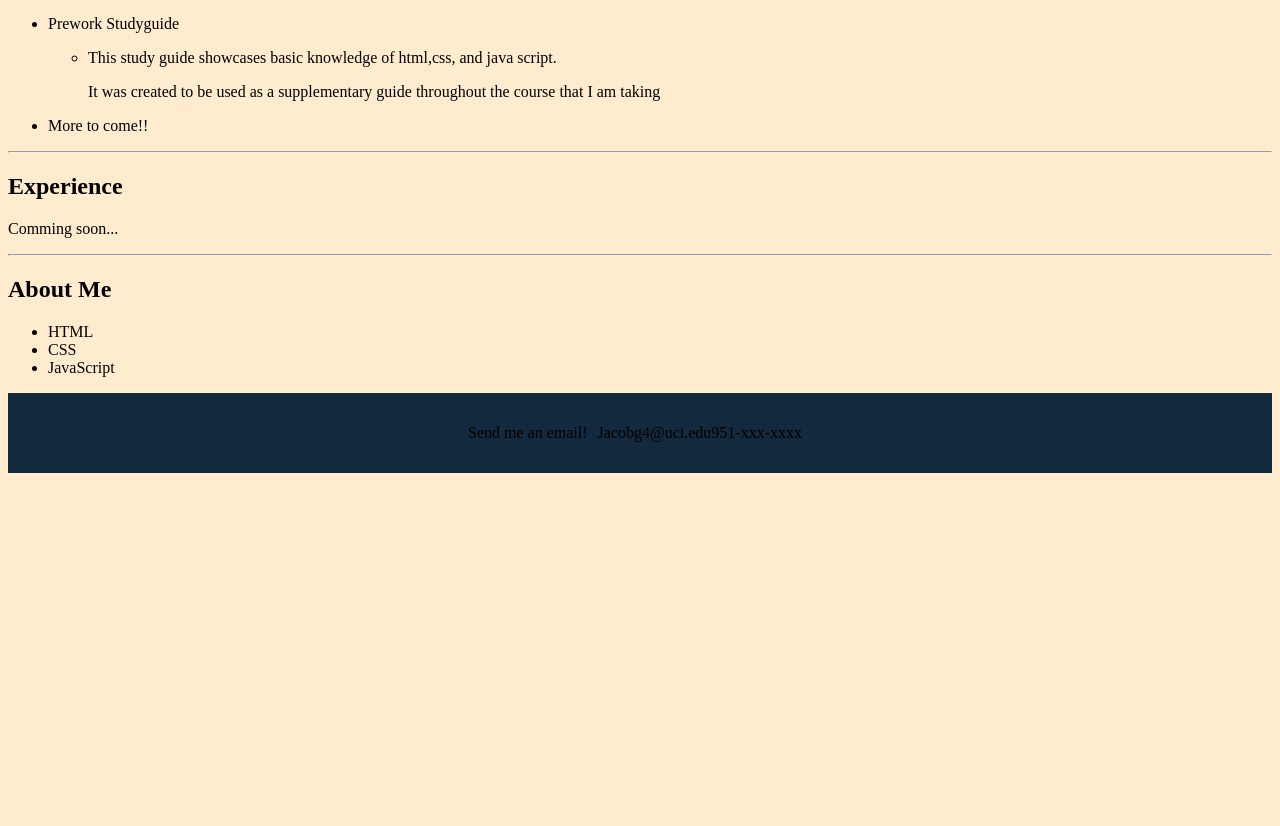
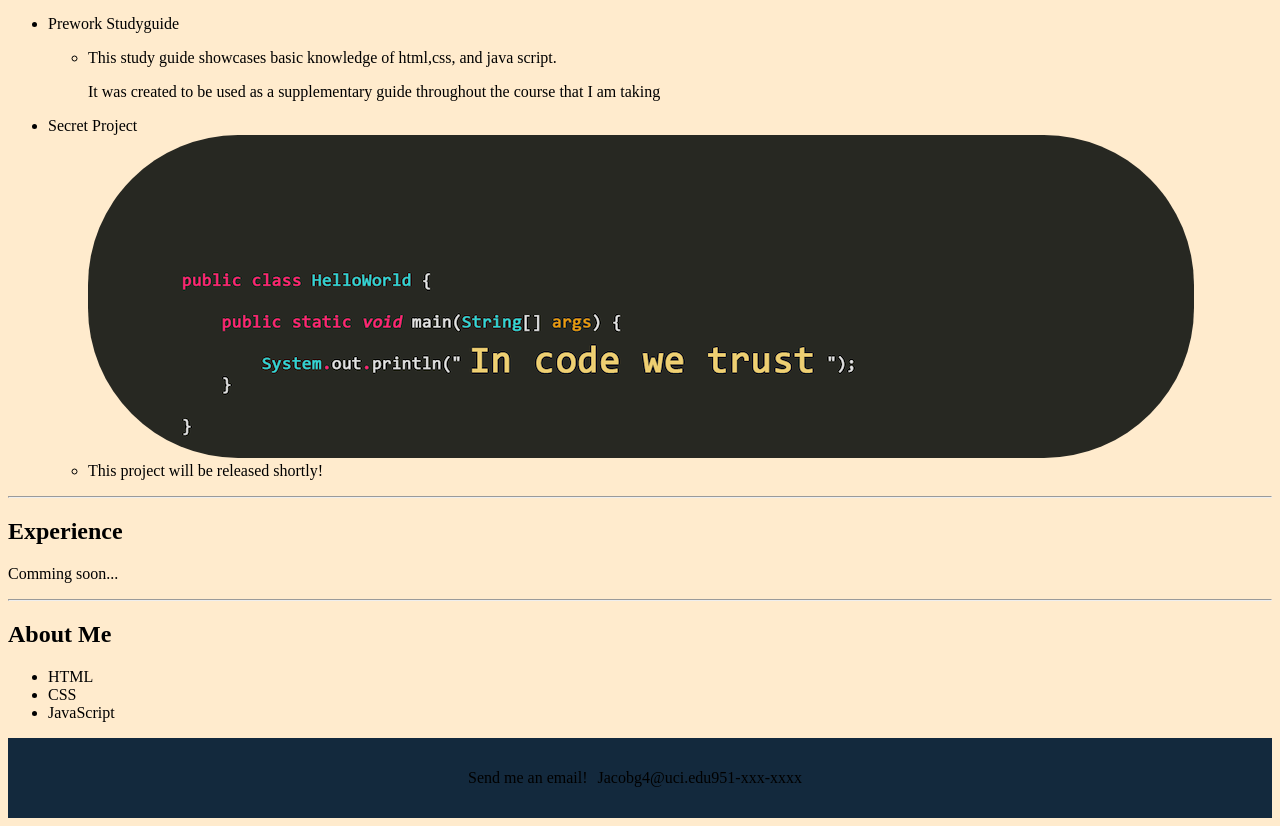
Before and after one commit to DevJake99/camp-portfolio, a plain HTML site: page index.html in a window 1280 px wide. Shown: the part 1078-1904 px from the top of the page. Before the commit the page ends 1559 px from the top, so only its background shows below. Drawn offline with Linux system fonts and the light colour scheme.

Commit message:
added more main content

```diff
--- a/Assets/style.css
+++ b/Assets/style.css
@@ -32,6 +32,7 @@ header  {
     margin: 10px
 
   }
+
 
   .profile {
     width: 300px;
--- a/index.html
+++ b/index.html
@@ -22,7 +22,9 @@
     <h1>Jacob Garcia</h1>
     <hr>
     <main>
-        <section>
+        <div>
+
+            <section class="imgorg">
                 <h2 id="Projects">Projects:</h2>
                 <a href="https://devjake99.github.io/Prework-Study-Guide/" target="_blank"
                 > <img class="sgpng" src="Assets/Images/PreWorkSG.png"></a>
@@ -37,7 +39,11 @@
                         </ul>
 
                     </li>
-                <li> More to come!!</li>
+                    <li> Secret Project</li>
+                    <ul>
+                        <a> <img class="sgpng" src="Assets/Images/SecretProj2.png"></a>
+                        <li>This project will be released shortly! </li>
+                    </ul>
                 </ul>
                 <hr>
                 <h2 id="Experience" >Experience</h2>
@@ -52,6 +58,8 @@
                     </ul>
                 </p>
             </section>
+
+        </div>
     </main>
     <footer id="Contact">
         <p>Send me an email!</p>
```
Also changed, not shown: Assets/Images/SecretProj.png (added), Assets/Images/SecretProj2.png (added). Lines whose indentation alone changed are shown as unchanged.
